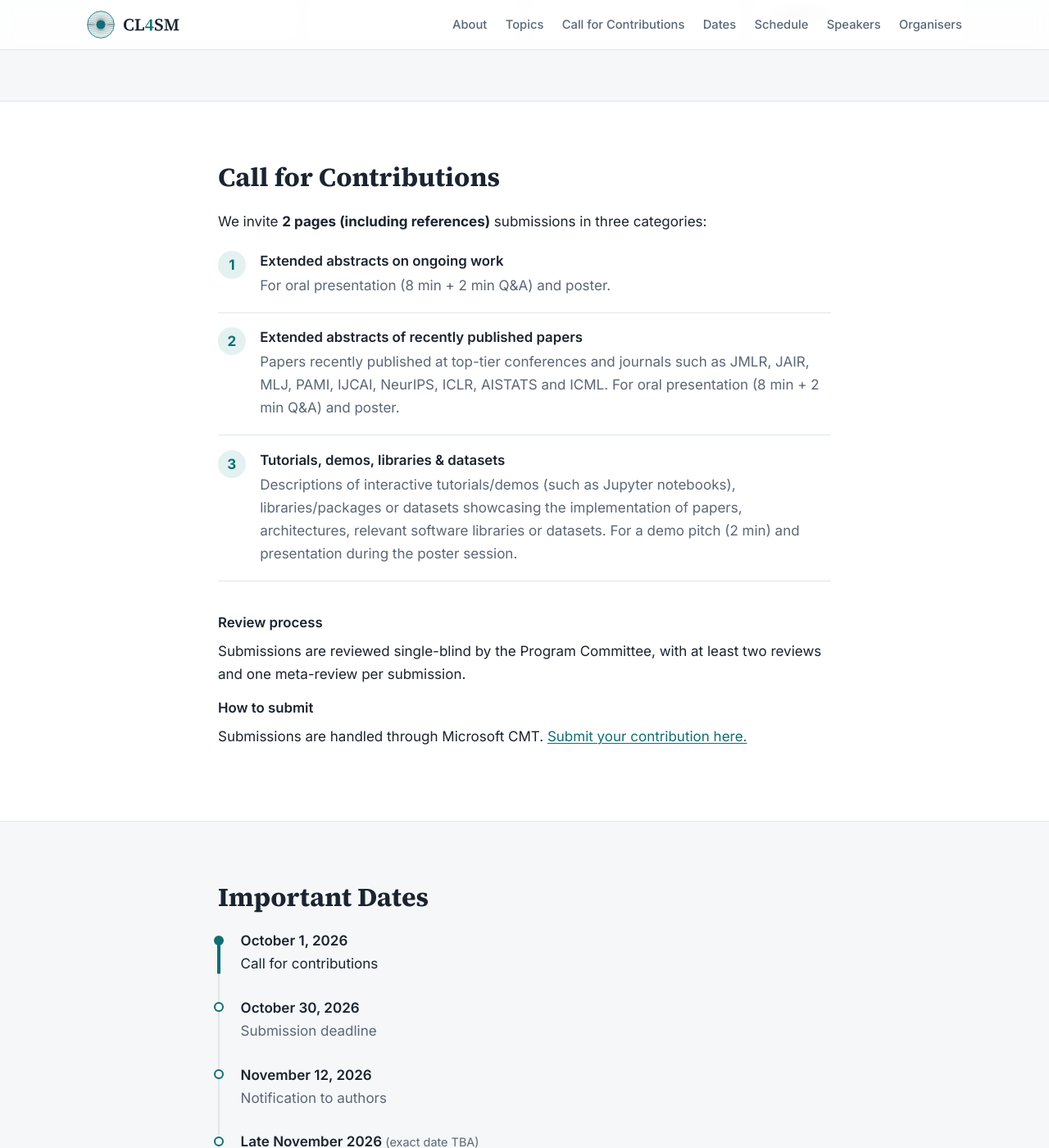
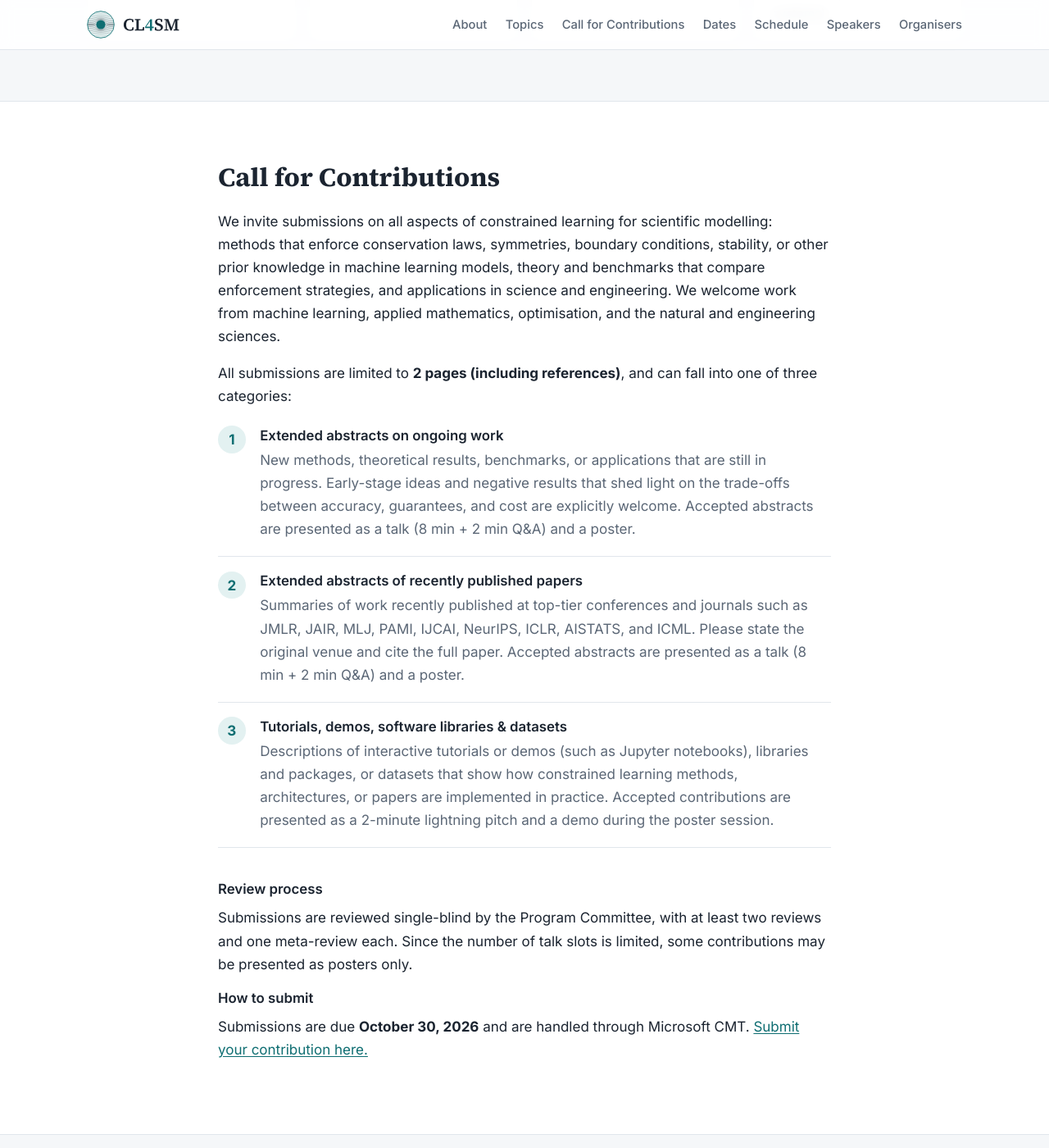
Before and after one commit to badulion/cl4sm_2026, a Jekyll site: the page built from index.html, in a window 1280 px wide and 1400 px high, scrolled down 2094 px. Shown: the whole window at 82% size. Built offline with Jekyll 4.4.1, drawn with Linux system fonts in a browser that asks for light colours.

Commit message:
Expand the call for contributions text
Co-Authored-By: Claude Opus 5.5 <noreply@anthropic.com>

```diff
--- a/index.html
+++ b/index.html
@@ -63,38 +63,56 @@ layout: default
 <section id="call" class="section">
   <div class="container narrow">
     <h2>Call for Contributions</h2>
-    <p>We invite <strong>{{ site.submission.page_limit }}</strong> submissions in three categories:</p>
+    <p>
+      We invite submissions on all aspects of constrained learning for scientific modelling: methods that
+      enforce conservation laws, symmetries, boundary conditions, stability, or other prior knowledge in
+      machine learning models, theory and benchmarks that compare enforcement strategies, and applications
+      in science and engineering. We welcome work from machine learning, applied mathematics, optimisation,
+      and the natural and engineering sciences.
+    </p>
+    <p>
+      All submissions are limited to <strong>{{ site.submission.page_limit }}</strong>, and can fall into
+      one of three categories:
+    </p>
     <ol class="tracks">
       <li>
         <h3>Extended abstracts on ongoing work</h3>
-        <p>For oral presentation (8 min + 2 min Q&amp;A) and poster.</p>
+        <p>
+          New methods, theoretical results, benchmarks, or applications that are still in progress.
+          Early-stage ideas and negative results that shed light on the trade-offs between accuracy,
+          guarantees, and cost are explicitly welcome. Accepted abstracts are presented as a talk
+          (8 min + 2 min Q&amp;A) and a poster.
+        </p>
       </li>
       <li>
         <h3>Extended abstracts of recently published papers</h3>
         <p>
-          Papers recently published at top-tier conferences and journals such as JMLR, JAIR, MLJ, PAMI,
-          IJCAI, NeurIPS, ICLR, AISTATS and ICML. For oral presentation (8 min + 2 min Q&amp;A) and poster.
+          Summaries of work recently published at top-tier conferences and journals such as JMLR, JAIR,
+          MLJ, PAMI, IJCAI, NeurIPS, ICLR, AISTATS, and ICML. Please state the original venue and cite the
+          full paper. Accepted abstracts are presented as a talk (8 min + 2 min Q&amp;A) and a poster.
         </p>
       </li>
       <li>
-        <h3>Tutorials, demos, libraries &amp; datasets</h3>
+        <h3>Tutorials, demos, software libraries &amp; datasets</h3>
         <p>
-          Descriptions of interactive tutorials/demos (such as Jupyter notebooks), libraries/packages or
-          datasets showcasing the implementation of papers, architectures, relevant software libraries or
-          datasets. For a demo pitch (2 min) and presentation during the poster session.
+          Descriptions of interactive tutorials or demos (such as Jupyter notebooks), libraries and
+          packages, or datasets that show how constrained learning methods, architectures, or papers are
+          implemented in practice. Accepted contributions are presented as a 2-minute lightning pitch and
+          a demo during the poster session.
         </p>
       </li>
     </ol>
 
     <h3>Review process</h3>
     <p>
-      Submissions are reviewed single-blind by the Program Committee, with at least two reviews
-      and one meta-review per submission.
+      Submissions are reviewed single-blind by the Program Committee, with at least two reviews and one
+      meta-review each. Since the number of talk slots is limited, some contributions may be presented as
+      posters only.
     </p>
 
     <h3>How to submit</h3>
     <p>
-      Submissions are handled through {{ site.submission.platform }}.
+      Submissions are due <strong>October 30, 2026</strong> and are handled through {{ site.submission.platform }}.
       {% if site.submission.url != "" %}
         <a href="{{ site.submission.url }}">Submit your contribution here.</a>
       {% else %}
```
